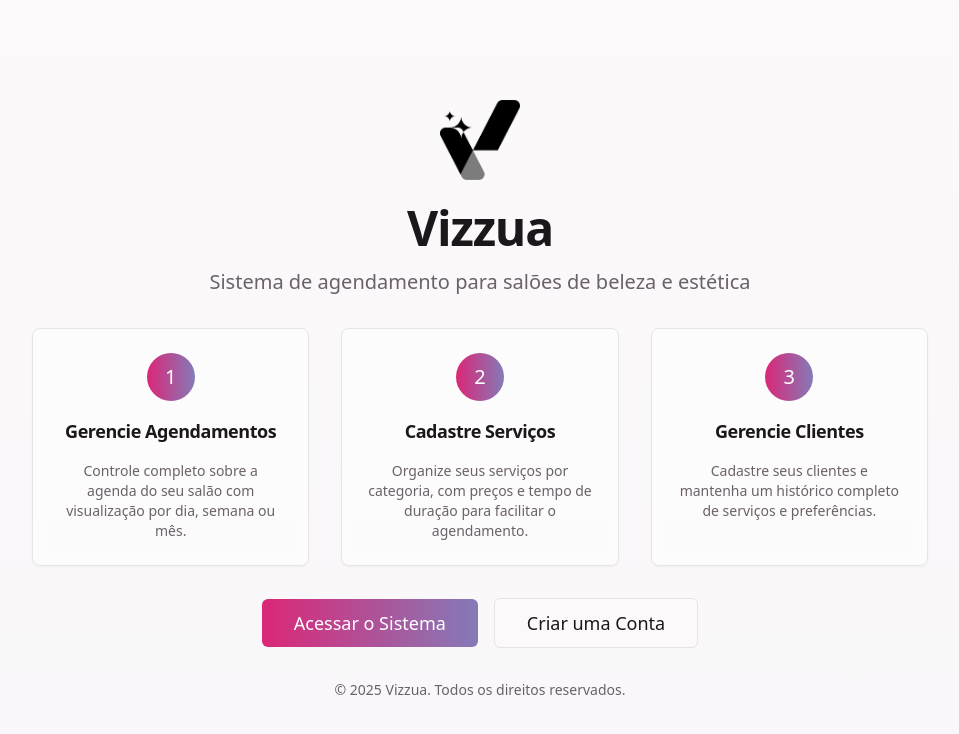
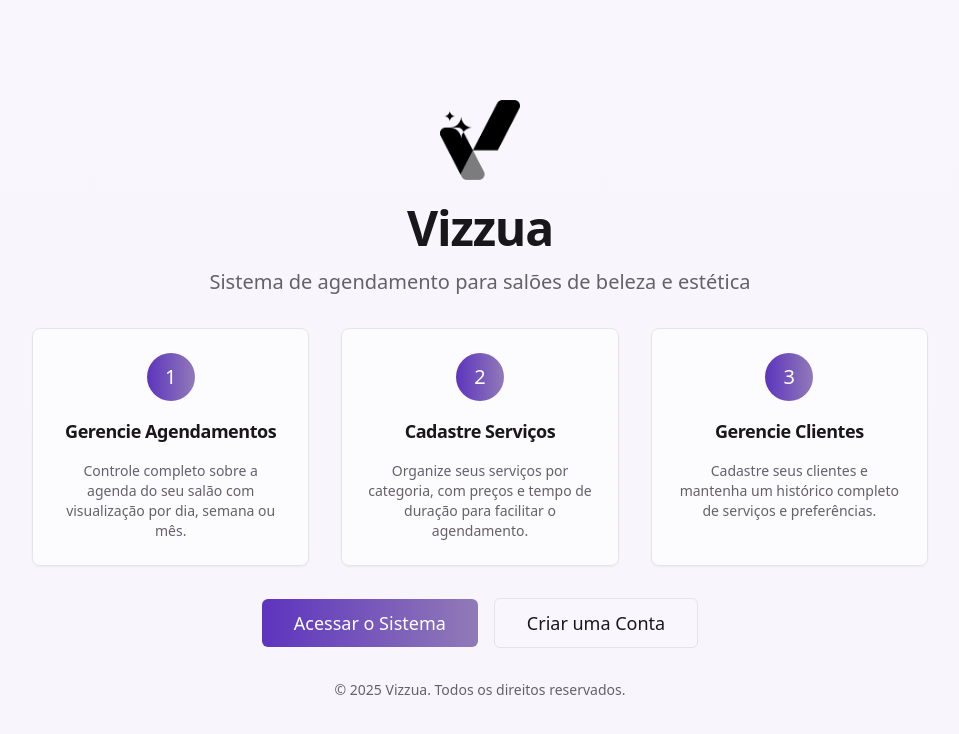
Before and after one commit to lukiinhas1616/beauty-bloom-schedule, a React (Vite) app: page / in a window 1280 px wide. Shown: the top 734 px of the page, without its empty margins (160-1119 px from the left). Built offline with nearby package versions, Linux system fonts and the light colour scheme.

Commit message:
Refactor: Change app color
Update the app's color scheme to use the hexadecimal color code 5D34BE.

```diff
--- a/src/index.css
+++ b/src/index.css
@@ -5,83 +5,83 @@
 
 @layer base {
   :root {
-    --background: 320 20% 98%;
-    --foreground: 320 10% 10%;
+    --background: 260 59% 98%;
+    --foreground: 260 10% 10%;
 
     --card: 0 0% 100%;
-    --card-foreground: 320 10% 10%;
+    --card-foreground: 260 10% 10%;
 
     --popover: 0 0% 100%;
-    --popover-foreground: 320 10% 10%;
+    --popover-foreground: 260 10% 10%;
 
-    --primary: 325 90% 60%;
+    --primary: 262 67% 48%;
     --primary-foreground: 0 0% 100%;
 
-    --secondary: 250 30% 60%;
+    --secondary: 262 30% 60%;
     --secondary-foreground: 0 0% 100%;
 
-    --muted: 320 5% 90%;
-    --muted-foreground: 320 5% 40%;
+    --muted: 260 5% 90%;
+    --muted-foreground: 260 5% 40%;
 
-    --accent: 250 20% 95%;
-    --accent-foreground: 250 30% 30%;
+    --accent: 262 20% 95%;
+    --accent-foreground: 262 30% 30%;
 
     --destructive: 0 84.2% 60.2%;
     --destructive-foreground: 0 0% 98%;
 
-    --border: 320 10% 90%;
-    --input: 320 10% 90%;
-    --ring: 325 90% 60%;
+    --border: 260 10% 90%;
+    --input: 260 10% 90%;
+    --ring: 262 67% 48%;
 
     --radius: 0.5rem;
 
-    --sidebar-background: 320 30% 98%;
-    --sidebar-foreground: 320 10% 20%;
-    --sidebar-primary: 325 90% 60%;
+    --sidebar-background: 260 30% 98%;
+    --sidebar-foreground: 260 10% 20%;
+    --sidebar-primary: 262 67% 48%;
     --sidebar-primary-foreground: 0 0% 100%;
-    --sidebar-accent: 320 5% 95%;
-    --sidebar-accent-foreground: 320 10% 20%;
-    --sidebar-border: 320 10% 90%;
-    --sidebar-ring: 325 90% 60%;
+    --sidebar-accent: 260 5% 95%;
+    --sidebar-accent-foreground: 260 10% 20%;
+    --sidebar-border: 260 10% 90%;
+    --sidebar-ring: 262 67% 48%;
   }
 
   .dark {
-    --background: 320 15% 10%;
-    --foreground: 320 10% 95%;
+    --background: 260 15% 10%;
+    --foreground: 260 10% 95%;
 
-    --card: 320 15% 15%;
-    --card-foreground: 320 5% 95%;
+    --card: 260 15% 15%;
+    --card-foreground: 260 5% 95%;
 
-    --popover: 320 15% 15%;
-    --popover-foreground: 320 5% 95%;
+    --popover: 260 15% 15%;
+    --popover-foreground: 260 5% 95%;
 
-    --primary: 325 90% 60%;
+    --primary: 262 67% 48%;
     --primary-foreground: 0 0% 100%;
 
-    --secondary: 250 30% 60%;
+    --secondary: 262 30% 60%;
     --secondary-foreground: 0 0% 100%;
 
-    --muted: 320 10% 20%;
-    --muted-foreground: 320 10% 70%;
+    --muted: 260 10% 20%;
+    --muted-foreground: 260 10% 70%;
 
-    --accent: 250 20% 20%;
-    --accent-foreground: 250 20% 80%;
+    --accent: 262 20% 20%;
+    --accent-foreground: 262 20% 80%;
 
     --destructive: 0 62.8% 40.6%;
     --destructive-foreground: 0 0% 98%;
 
-    --border: 320 10% 25%;
-    --input: 320 10% 25%;
-    --ring: 325 90% 60%;
+    --border: 260 10% 25%;
+    --input: 260 10% 25%;
+    --ring: 262 67% 48%;
 
-    --sidebar-background: 320 15% 12%;
-    --sidebar-foreground: 320 5% 95%;
-    --sidebar-primary: 325 90% 60%;
+    --sidebar-background: 260 15% 12%;
+    --sidebar-foreground: 260 5% 95%;
+    --sidebar-primary: 262 67% 48%;
     --sidebar-primary-foreground: 0 0% 100%;
-    --sidebar-accent: 320 10% 20%;
-    --sidebar-accent-foreground: 320 5% 95%;
-    --sidebar-border: 320 10% 25%;
-    --sidebar-ring: 325 90% 60%;
+    --sidebar-accent: 260 10% 20%;
+    --sidebar-accent-foreground: 260 5% 95%;
+    --sidebar-border: 260 10% 25%;
+    --sidebar-ring: 262 67% 48%;
   }
 }
 
@@ -113,9 +113,9 @@
 }
 
 .beauty-gradient {
-  @apply bg-gradient-to-r from-beauty-600 to-secondary;
+  @apply bg-gradient-to-r from-purple-600 to-secondary;
 }
 
 .beauty-gradient-text {
-  @apply bg-gradient-to-r from-beauty-600 to-secondary bg-clip-text text-transparent;
+  @apply bg-gradient-to-r from-purple-600 to-secondary bg-clip-text text-transparent;
 }
--- a/src/pages/Index.tsx
+++ b/src/pages/Index.tsx
@@ -25,7 +25,7 @@ const Index = () => {
         </div>
 
         <div className="grid grid-cols-1 md:grid-cols-3 gap-8">
-          <Card className="bg-white/50 backdrop-blur-sm border-muted hover:border-beauty-300 transition-all duration-300">
+          <Card className="bg-white/50 backdrop-blur-sm border-muted hover:border-purple-300 transition-all duration-300">
             <CardContent className="p-6 flex flex-col items-center text-center space-y-4">
               <div className="w-12 h-12 rounded-full beauty-gradient flex items-center justify-center text-white text-xl">
                 1
@@ -37,7 +37,7 @@ const Index = () => {
             </CardContent>
           </Card>
 
-          <Card className="bg-white/50 backdrop-blur-sm border-muted hover:border-beauty-300 transition-all duration-300">
+          <Card className="bg-white/50 backdrop-blur-sm border-muted hover:border-purple-300 transition-all duration-300">
             <CardContent className="p-6 flex flex-col items-center text-center space-y-4">
               <div className="w-12 h-12 rounded-full beauty-gradient flex items-center justify-center text-white text-xl">
                 2
@@ -49,7 +49,7 @@ const Index = () => {
             </CardContent>
           </Card>
 
-          <Card className="bg-white/50 backdrop-blur-sm border-muted hover:border-beauty-300 transition-all duration-300">
+          <Card className="bg-white/50 backdrop-blur-sm border-muted hover:border-purple-300 transition-all duration-300">
             <CardContent className="p-6 flex flex-col items-center text-center space-y-4">
               <div className="w-12 h-12 rounded-full beauty-gradient flex items-center justify-center text-white text-xl">
                 3
--- a/tailwind.config.ts
+++ b/tailwind.config.ts
@@ -63,17 +63,29 @@ export default {
 					border: 'hsl(var(--sidebar-border))',
 					ring: 'hsl(var(--sidebar-ring))'
 				},
+				purple: {
+					50: '#f5f3ff',
+					100: '#ede9fe',
+					200: '#ddd6fe',
+					300: '#c4b5fd',
+					400: '#a78bfa',
+					500: '#8b5cf6',
+					600: '#5D34BE',
+					700: '#4c1d95',
+					800: '#4a1d96',
+					900: '#2e1065'
+				},
 				beauty: {
-					50: '#fdf2f8',
-					100: '#fce7f3',
-					200: '#fbcfe8',
-					300: '#f9a8d4',
-					400: '#f472b6',
-					500: '#ec4899',
-					600: '#db2777',
-					700: '#be185d',
-					800: '#9d174d',
-					900: '#831843'
+					50: '#f5f3ff',
+					100: '#ede9fe',
+					200: '#ddd6fe',
+					300: '#c4b5fd',
+					400: '#a78bfa',
+					500: '#8b5cf6',
+					600: '#5D34BE',
+					700: '#4c1d95',
+					800: '#4a1d96',
+					900: '#2e1065'
 				}
 			},
 			borderRadius: {
```
